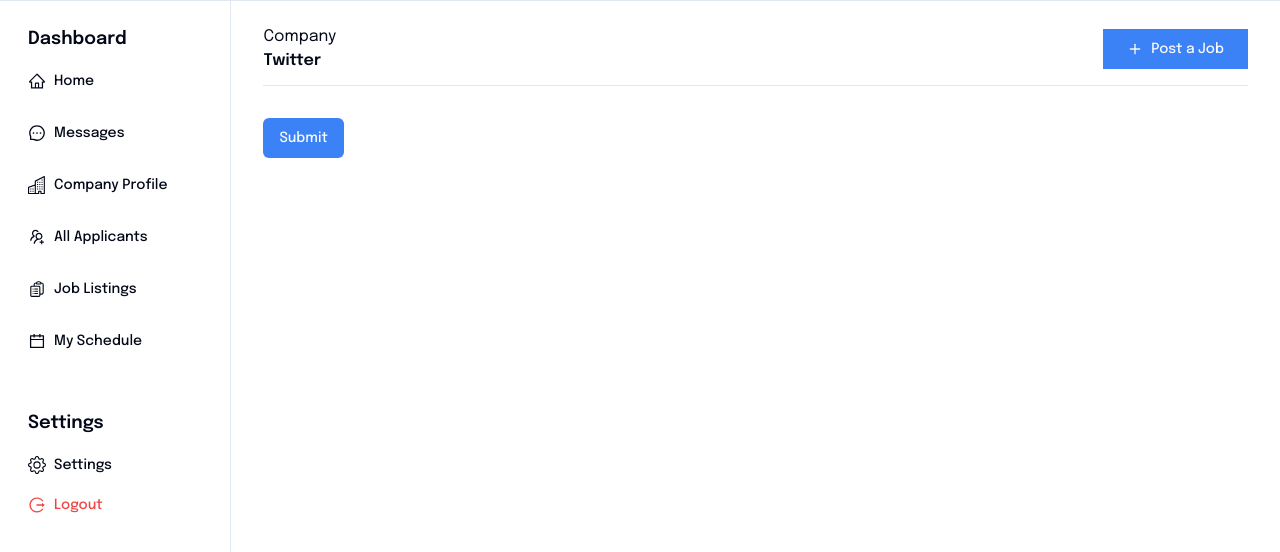
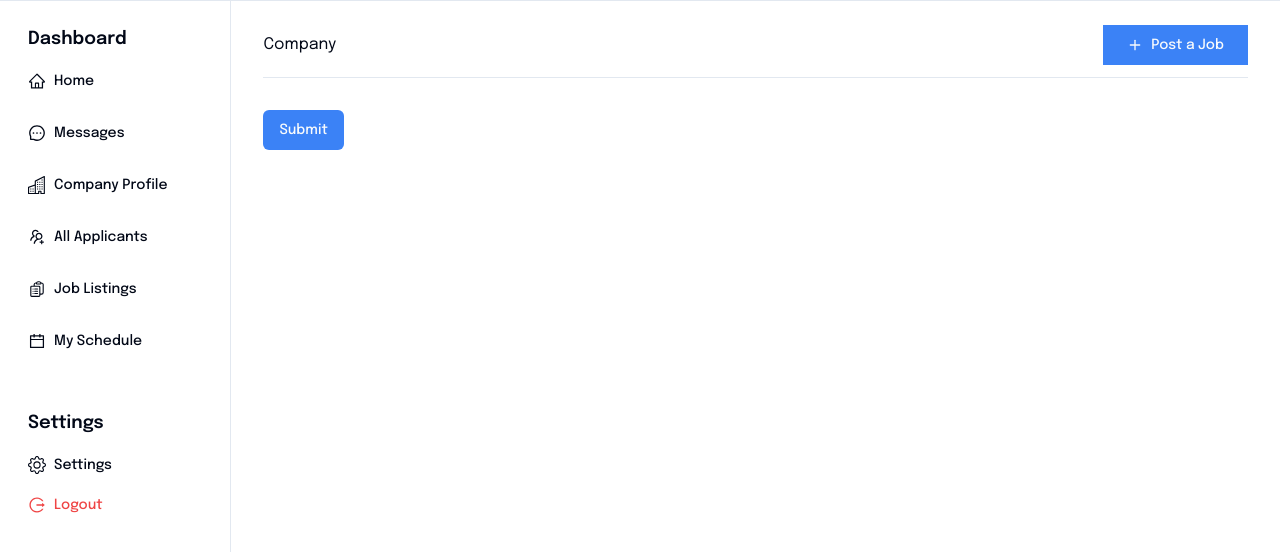
Before and after one commit to sdmhsn/dashboard-job-hunt, a Next.js app: page / in a window 1280 px wide. Shown: the top 552 px of the page. Built offline with nearby package versions, Linux system fonts and the light colour scheme; no server answers.

Commit message:
03 Integration Dashboard Company: Integration Header - Modifying Header layout component (Show user name in header using session)

```diff
--- a/src/components/layouts/Header/index.tsx
+++ b/src/components/layouts/Header/index.tsx
@@ -2,6 +2,7 @@
 
 import { Button } from '@/components/ui/button';
 import { PlusIcon } from 'lucide-react';
+import { useSession } from 'next-auth/react';
 import { useRouter } from 'next/navigation';
 import React, { FC } from 'react';
 
@@ -10,12 +11,14 @@ interface HeaderProps {}
 const Header: FC<HeaderProps> = ({}) => {
   const router = useRouter();
   const navCreateJobPage = () => router.push('post-a-job');
+  const { data: session } = useSession();
+  // console.log(session?.user.name);
 
   return (
     <div className="pb-3 mb-8 border-b border-border flex flex-row items-center justify-between">
       <div>
         <div>Company</div>
-        <div className="font-semibold">Twitter</div>
+        <div className="font-semibold">{session?.user.name}</div>
       </div>
       <div>
         <Button className="rounded-none py-3 px-6" onClick={navCreateJobPage}>
```
